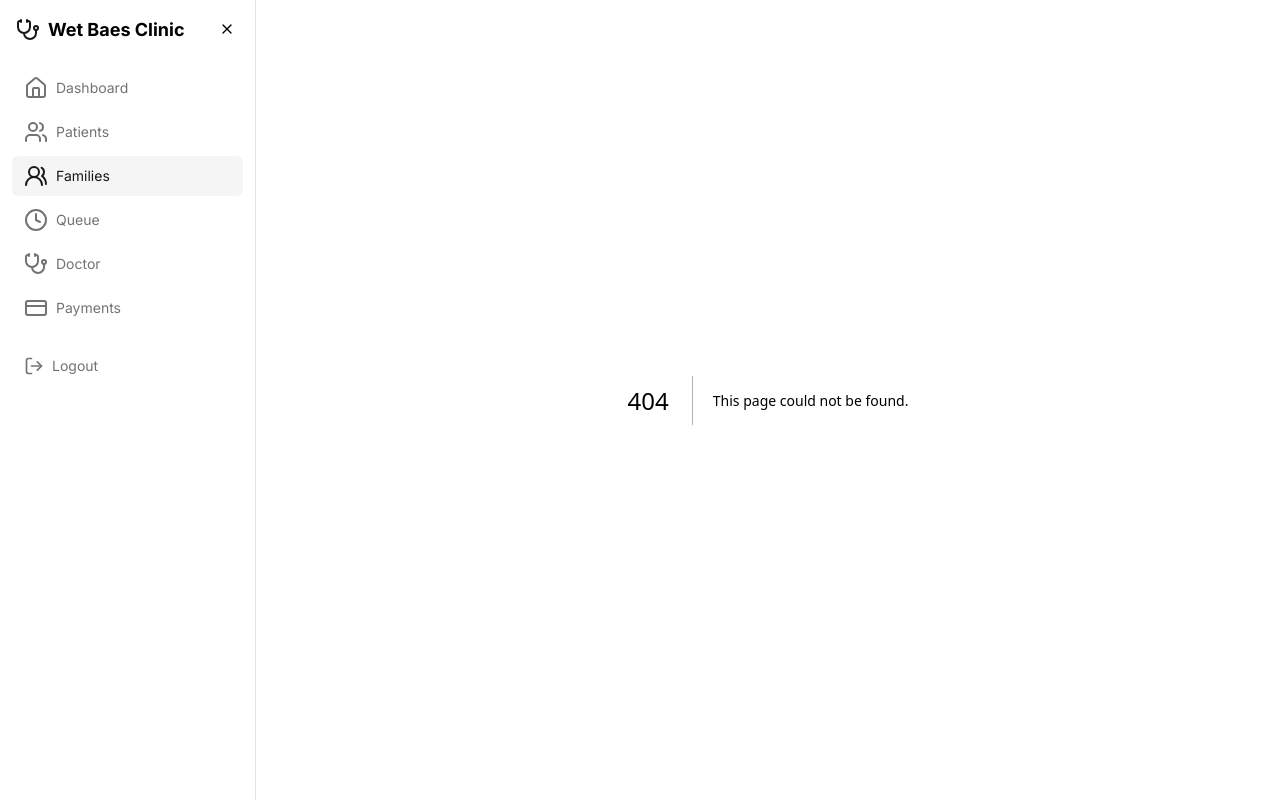
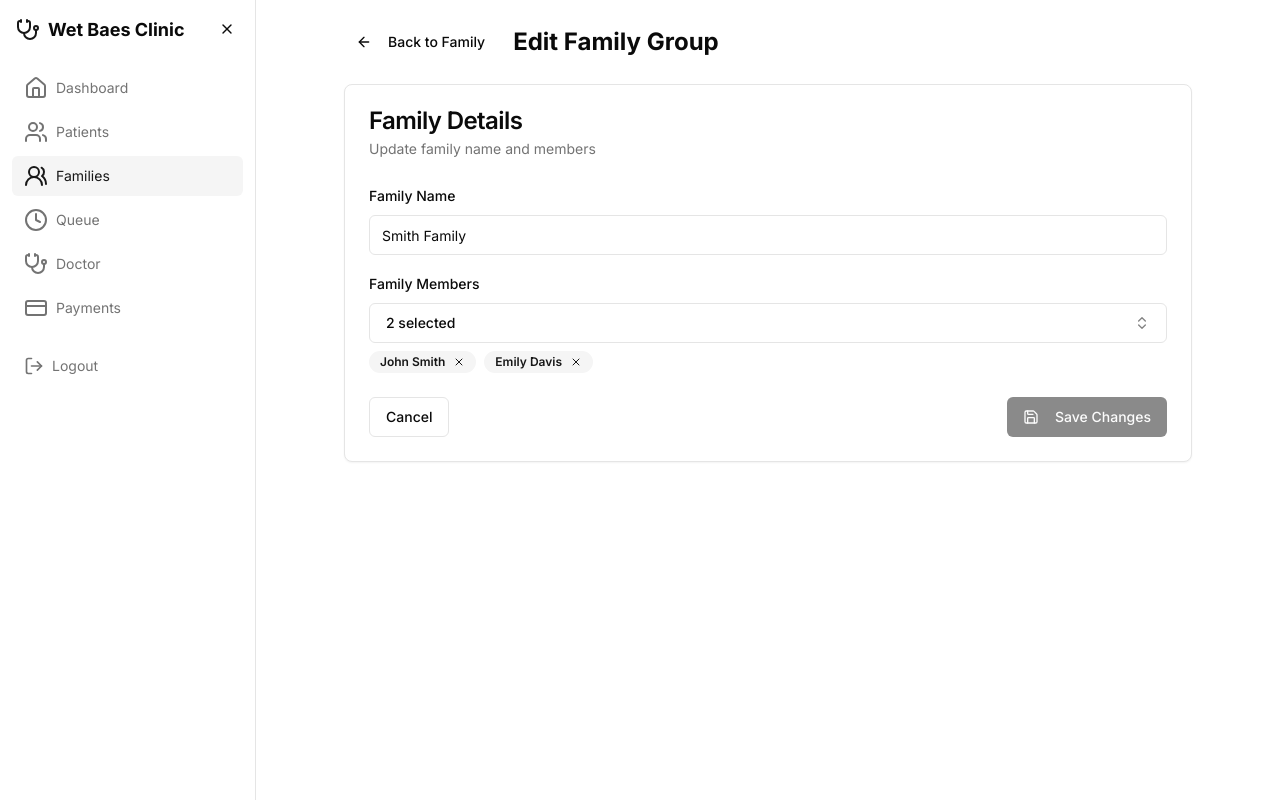
Before and after one commit to azizmemon1/clinic-management, a Next.js app: page /families/1/edit in a window 1280 px wide. Before the commit this address had no page. Built offline with nearby package versions, Linux system fonts and the light colour scheme.

Commit message:
added edit page for editing family memebrs and family name

```diff
--- /dev/null
+++ b/app/families/[id]/edit/page.tsx
@@ -0,0 +1,267 @@
+"use client"
+
+import { useState, useEffect } from "react"
+import { useParams, useRouter } from "next/navigation"
+import { Button } from "@/components/ui/button"
+import { Input } from "@/components/ui/input"
+import { Label } from "@/components/ui/label"
+import { Card, CardContent, CardDescription, CardFooter, CardHeader, CardTitle } from "@/components/ui/card"
+import { toast } from "@/hooks/use-toast"
+import { ArrowLeft, Save, X } from "lucide-react"
+import Link from "next/link"
+import {
+  Command,
+  CommandEmpty,
+  CommandGroup,
+  CommandInput,
+  CommandItem,
+} from "@/components/ui/command"
+import {
+  Popover,
+  PopoverContent,
+  PopoverTrigger,
+} from "@/components/ui/popover"
+import { Check, ChevronsUpDown } from "lucide-react"
+import { Badge } from "@/components/ui/badge"
+
+// Mock data - replace with API calls
+const mockFamily = {
+  id: 1,
+  name: "Smith Family",
+  members: [1, 4] // IDs of family members
+}
+
+const mockPatients = [
+  { id: 1, name: "John Smith", phone: "555-123-4567", dob: "1985-06-15" },
+  { id: 2, name: "Sarah Johnson", phone: "555-234-5678", dob: "1990-03-22" },
+  { id: 3, name: "Michael Brown", phone: "555-345-6789", dob: "1978-11-30" },
+  { id: 4, name: "Emily Davis", phone: "555-456-7890", dob: "1992-08-12" },
+]
+
+export default function EditFamilyPage() {
+  const params = useParams()
+  const familyId = params?.id as string
+  const router = useRouter()
+
+  const [originalFamily, setOriginalFamily] = useState({
+    id: 0,
+    name: "",
+    members: [] as number[]
+  })
+
+  const [family, setFamily] = useState({
+    id: 0,
+    name: "",
+    members: [] as number[]
+  })
+
+  const [allPatients, setAllPatients] = useState(mockPatients)
+  const [searchTerm, setSearchTerm] = useState("")
+  const [open, setOpen] = useState(false)
+  const [isSubmitting, setIsSubmitting] = useState(false)
+
+  // Load initial data
+  useEffect(() => {
+    // In a real app, you would fetch these from your API
+    const initialFamily = mockFamily
+    setOriginalFamily(initialFamily)
+    setFamily(initialFamily)
+    setAllPatients(mockPatients)
+  }, [])
+
+  // Check if there are changes
+  const hasChanges = () => {
+    return (
+      family.name !== originalFamily.name ||
+      JSON.stringify([...family.members].sort()) !==
+      JSON.stringify([...originalFamily.members].sort())
+    )
+  }
+
+  // Get available patients
+  const getAvailablePatients = () => {
+    return allPatients.filter(patient =>
+      !mockFamily.members.includes(patient.id) ||
+      family.members.includes(patient.id)
+    )
+  }
+
+  const availablePatients = getAvailablePatients()
+  const filteredPatients = availablePatients.filter(patient =>
+    patient.name.toLowerCase().includes(searchTerm.toLowerCase())
+  )
+
+  const handleNameChange = (e: React.ChangeEvent<HTMLInputElement>) => {
+    setFamily(prev => ({
+      ...prev,
+      name: e.target.value
+    }))
+  }
+
+  const handleSelectPatient = (patientId: number) => {
+    setFamily(prev => {
+      if (prev.members.includes(patientId)) {
+        return {
+          ...prev,
+          members: prev.members.filter(id => id !== patientId)
+        }
+      } else {
+        return {
+          ...prev,
+          members: [...prev.members, patientId]
+        }
+      }
+    })
+  }
+
+  const handleSaveFamily = async () => {
+
+    setIsSubmitting(true)
+
+    try {
+      // Simulate API call
+      await new Promise(resolve => setTimeout(resolve, 1000))
+
+      toast({
+        title: "Family updated successfully",
+        description: `${family.name} has been updated.`,
+      })
+
+      // Update original family to current state
+      setOriginalFamily(family)
+      router.push(`/families/${familyId}`)
+    } catch (error) {
+      toast({
+        title: "Error updating family",
+        description: "There was a problem updating the family. Please try again.",
+        variant: "destructive",
+      })
+    } finally {
+      setIsSubmitting(false)
+    }
+  }
+
+  return (
+    <div className="p-6 max-w-4xl mx-auto">
+      <div className="flex items-center mb-6">
+        <Button variant="ghost" size="sm" asChild className="mr-4">
+          <Link href={`/families/${familyId}`}>
+            <ArrowLeft className="mr-2 h-4 w-4" />
+            Back to Family
+          </Link>
+        </Button>
+        <h1 className="text-2xl font-bold">Edit Family Group</h1>
+      </div>
+
+      <Card>
+        <CardHeader>
+          <CardTitle>Family Details</CardTitle>
+          <CardDescription>Update family name and members</CardDescription>
+        </CardHeader>
+        <CardContent className="space-y-4">
+          <div className="space-y-2">
+            <Label htmlFor="familyName">Family Name</Label>
+            <Input
+              id="familyName"
+              name="familyName"
+              placeholder="Enter family name"
+              value={family.name}
+              onChange={handleNameChange}
+              required
+            />
+          </div>
+
+          <div className="space-y-2">
+            <Label>Family Members</Label>
+            <Popover open={open} onOpenChange={setOpen}>
+              <PopoverTrigger asChild>
+                <Button
+                  variant="outline"
+                  role="combobox"
+                  aria-expanded={open}
+                  className="w-full justify-between"
+                >
+                  {family.members.length > 0
+                    ? `${family.members.length} selected`
+                    : "Select patients..."}
+                  <ChevronsUpDown className="ml-2 h-4 w-4 shrink-0 opacity-50" />
+                </Button>
+              </PopoverTrigger>
+              <PopoverContent className="w-[400px] p-0">
+                <Command>
+                  <CommandInput
+                    placeholder="Search patients..."
+                    value={searchTerm}
+                    onValueChange={setSearchTerm}
+                  />
+                  <CommandEmpty>No available patients found.</CommandEmpty>
+                  <CommandGroup className="max-h-[300px] overflow-y-auto">
+                    {filteredPatients.map((patient) => (
+                      <CommandItem
+                        key={patient.id}
+                        value={patient.id.toString()}
+                        onSelect={() => {
+                          handleSelectPatient(patient.id)
+                        }}
+                      >
+                        <Check
+                          className={`
+                            mr-2 h-4 w-4
+                            ${family.members.includes(patient.id) ? "opacity-100" : "opacity-0"}
+                          `}
+                        />
+                        {patient.name} ({patient.dob})
+                      </CommandItem>
+                    ))}
+                  </CommandGroup>
+                </Command>
+              </PopoverContent>
+            </Popover>
+
+            <div className="mt-2 flex flex-wrap gap-2">
+              {family.members.map(memberId => {
+                const patient = allPatients.find(p => p.id === memberId)
+                return patient ? (
+                  <Badge
+                    key={patient.id}
+                    variant="secondary"
+                    className="cursor-pointer hover:bg-gray-200"
+                    onClick={() => handleSelectPatient(patient.id)}
+                  >
+                    {patient.name}
+                    <X className="ml-2 h-3 w-3" />
+                  </Badge>
+                ) : null
+              })}
+            </div>
+          </div>
+        </CardContent>
+        <CardFooter className="flex justify-between">
+          <Button variant="outline" asChild>
+            <Link href={`/families/${familyId}`}>
+              Cancel
+            </Link>
+          </Button>
+          <Button
+            onClick={handleSaveFamily}
+            disabled={
+              isSubmitting ||
+              !family.name ||
+              family.members.length === 0 ||
+              !hasChanges() // Disable if no changes
+            }
+          >
+            {isSubmitting ? (
+              "Saving..."
+            ) : (
+              <>
+                <Save className="mr-2 h-4 w-4" />
+                Save Changes
+              </>
+            )}
+          </Button>
+        </CardFooter>
+      </Card>
+    </div>
+  )
+}
```
